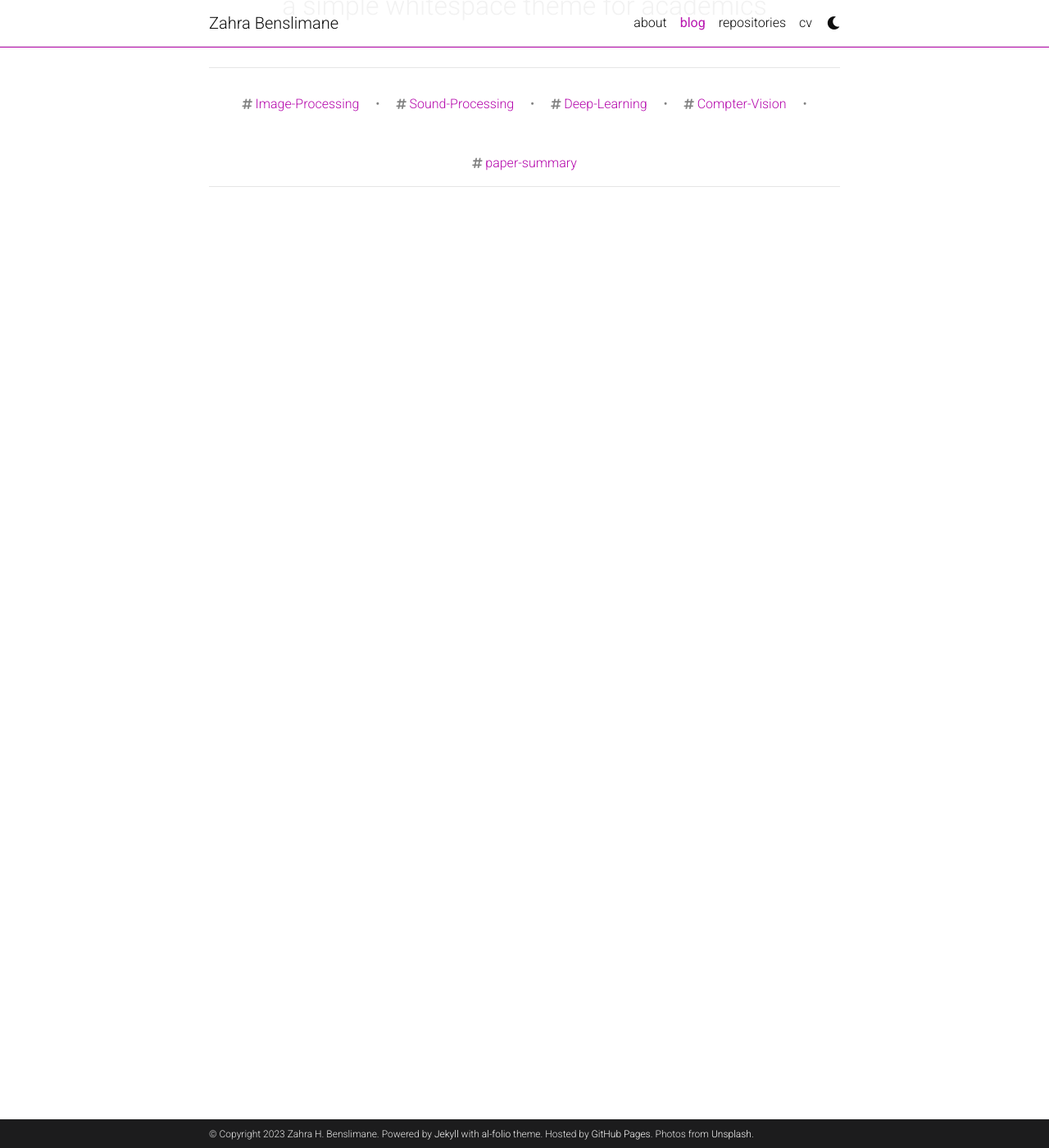
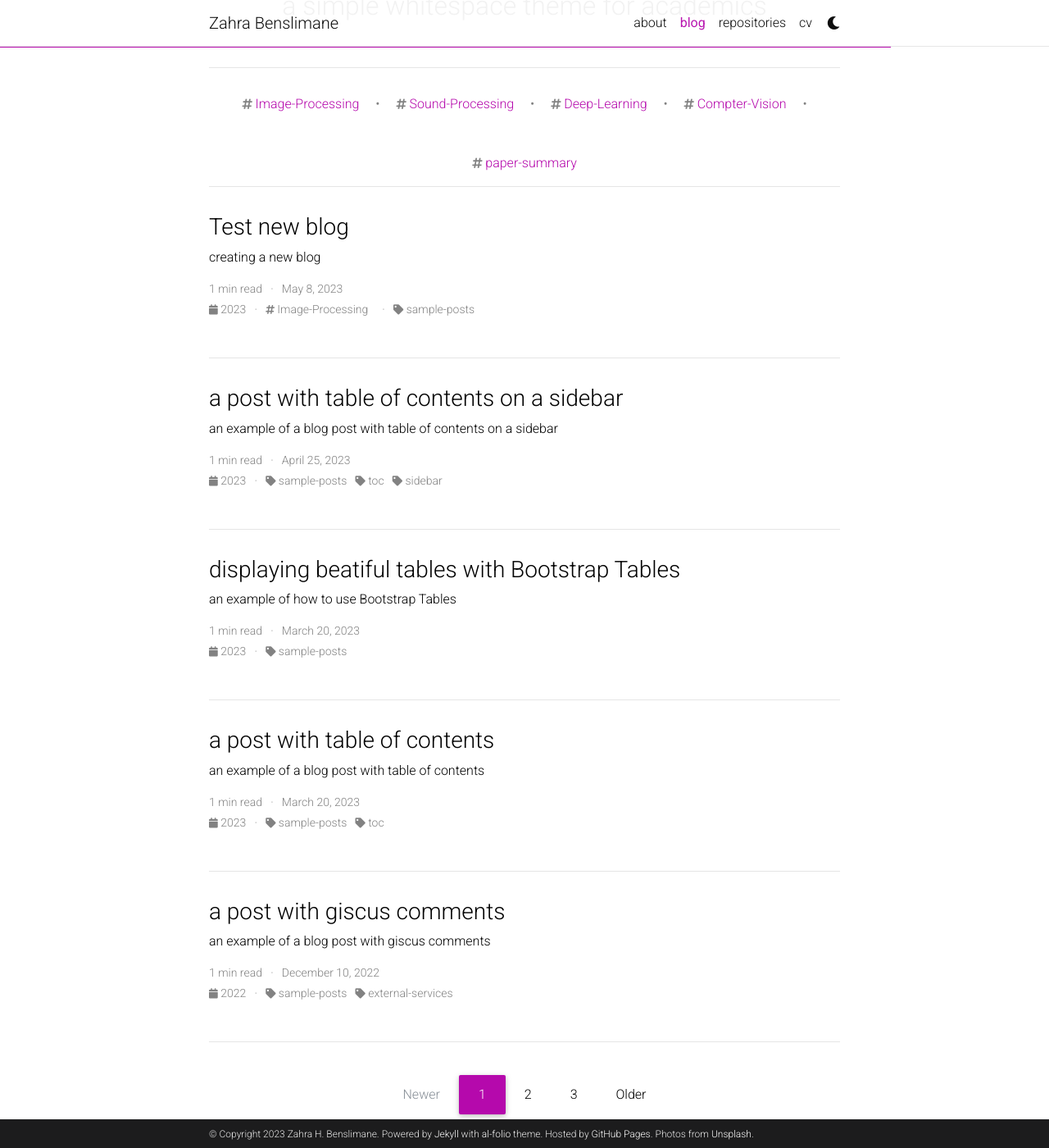
Before and after one commit to ZahraBenslimane/Portfolio, a Jekyll site: the page built from blog/index.html, in a window 1280 px wide and 1400 px high, scrolled down 253 px. Shown: the whole window at 82% size. Built offline with Jekyll 4.4.1, drawn with Linux system fonts in a browser that asks for light colours; the list of posts is cut into pages by our own code; comment, search, counter and statistics services are not loaded; a style sheet for code colours, icons or effects is not loaded.

Commit message:
reset pagination

```diff
--- a/_config.yml
+++ b/_config.yml
@@ -128,7 +128,7 @@ permalink: /blog/:year/:title/
 
 # Pagination
 pagination:
-  enabled: False
+  enabled: True
 
 related_blog_posts:
   enabled: true
```
